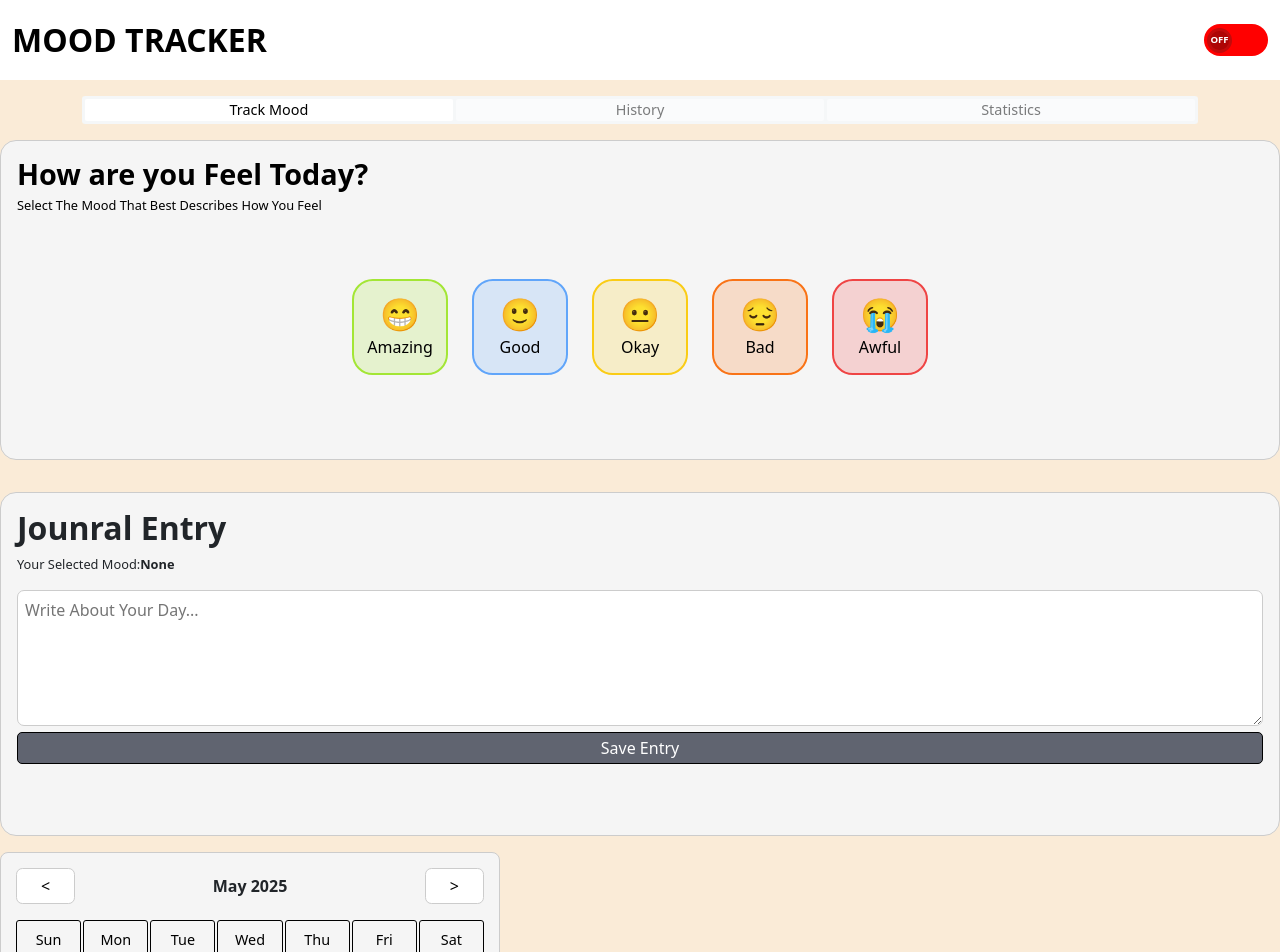
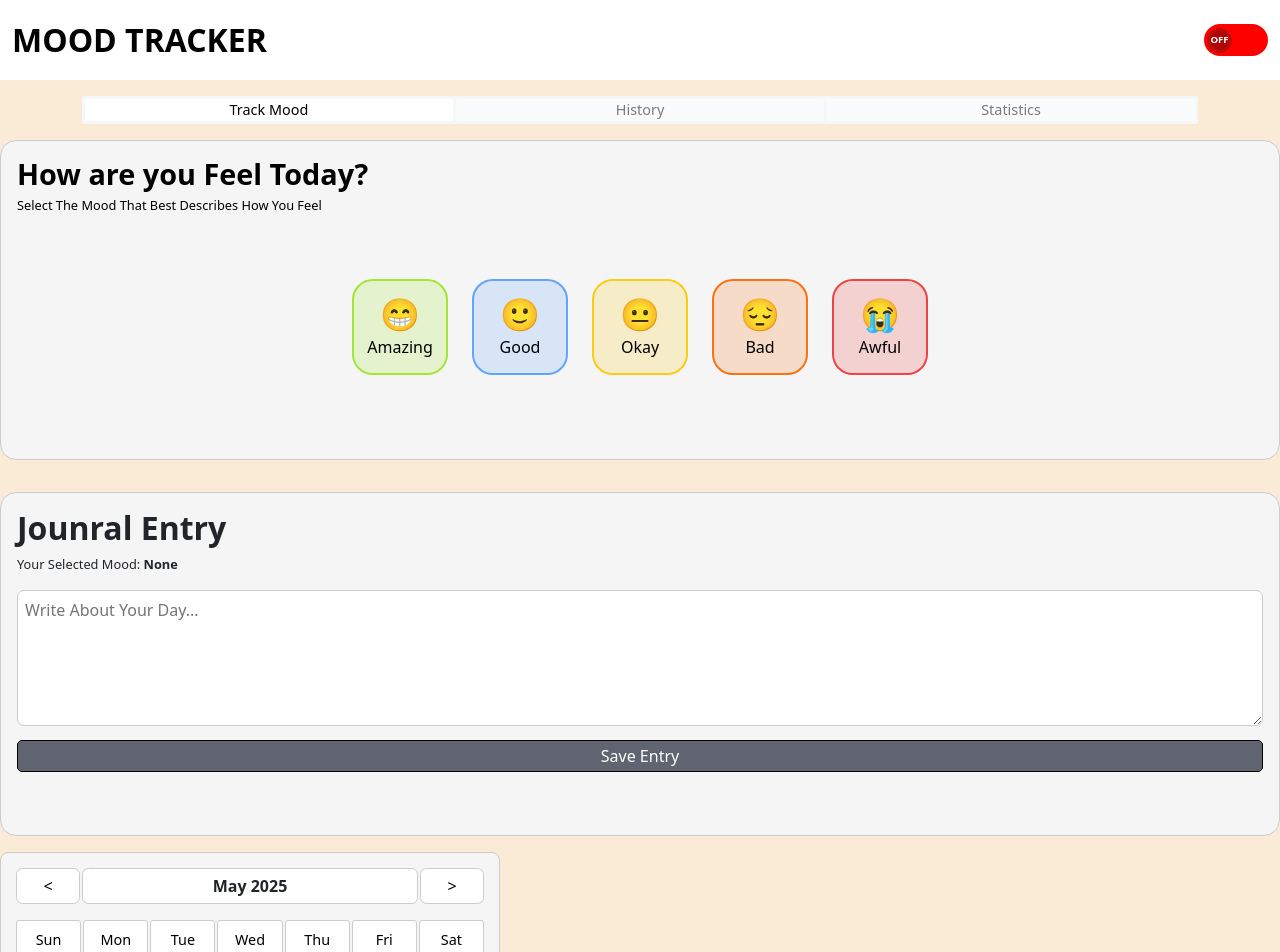
Before and after one commit to Nitesh47kumars/MOOD-TRACKER, a React (Vite) app: page / in a window 1280 px wide. Shown: the top 952 px of the page. Built offline with nearby package versions, Linux system fonts and the light colour scheme.

Commit message:
Fix Some css in Calender & MoodTracker

```diff
--- a/src/Components/Calender.css
+++ b/src/Components/Calender.css
@@ -14,14 +14,23 @@
     align-items: center;
     font-weight: bold;
     margin-bottom: 1rem;
+    gap: 2px;
 }
 
 .calendar-header button{
-    padding: 5px 1.5rem;
+    padding: 5px 1.65rem;
     border-radius: 0.4rem;
     border:1px solid #ccc;
     background-color: white;
 
+}
+.calendar-header span{
+    border: 1px solid #ccc;
+    width: 100%;
+    text-align: center;
+    padding: 5px;
+    border-radius: 0.4rem;
+    background-color: white;
 }
 .calendar-weekdays , .calendar-days {
     display: grid;
@@ -35,10 +44,11 @@
     text-align: center;
     font-size: 0.9rem;
     color: black;
-    border: 1px solid black;
+    border: 1px solid #ccc;
     border-radius: 3px;
     margin-bottom: 1rem;
     padding: 0.5rem;
+    background-color: white;
 }
 
 .day {
--- a/src/Components/Calender.jsx
+++ b/src/Components/Calender.jsx
@@ -45,6 +45,8 @@ function SimpleCalendar({ selectedDate, onDateChange }) {
           onClick={() => onDateChange(new Date(year, month, i))}
         >
         {i}
+
+
         </div>
     );
   }
--- a/src/Components/MoodTracker.css
+++ b/src/Components/MoodTracker.css
@@ -23,11 +23,13 @@
     margin-top: 1rem;
 }
 .moodtracker-textarea textarea{
+    outline: none;
     padding: 7px;
     border-radius: 7px;
     width: 100%;
     border: none;
     border: 1px solid #ccc;
+    margin-bottom: 0.5rem;
 }
 .moodtracker-textarea button{
     border: none;
--- a/src/Components/MoodTracker.jsx
+++ b/src/Components/MoodTracker.jsx
@@ -27,7 +27,7 @@ const MoodTracker = ({selectedMood}) => {
       <div className='moodtracker'>
         <div className='moodtracker-header'>
           <h1>Jounral Entry</h1>
-          <p>Your Selected Mood:<strong>{selectedMood||"None"}</strong></p>
+          <p>Your Selected Mood:<strong>{selectedMood||" None"}</strong></p>
         </div>
 
         <div className='moodtracker-textarea'>
```
